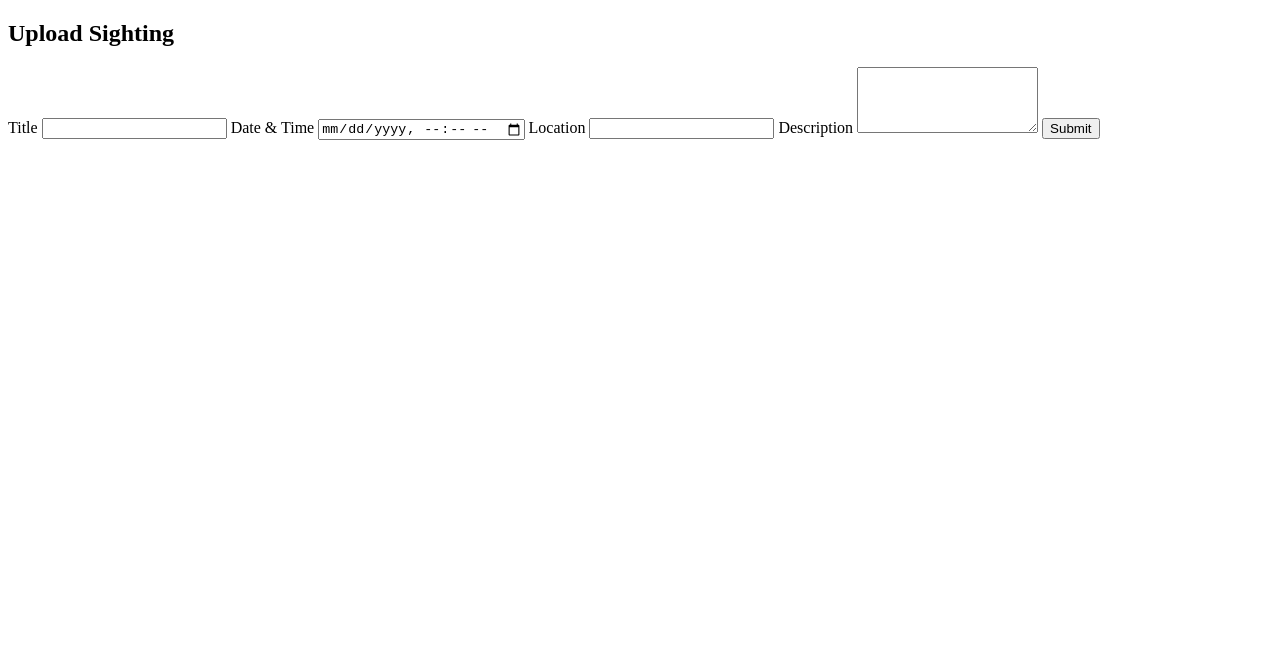
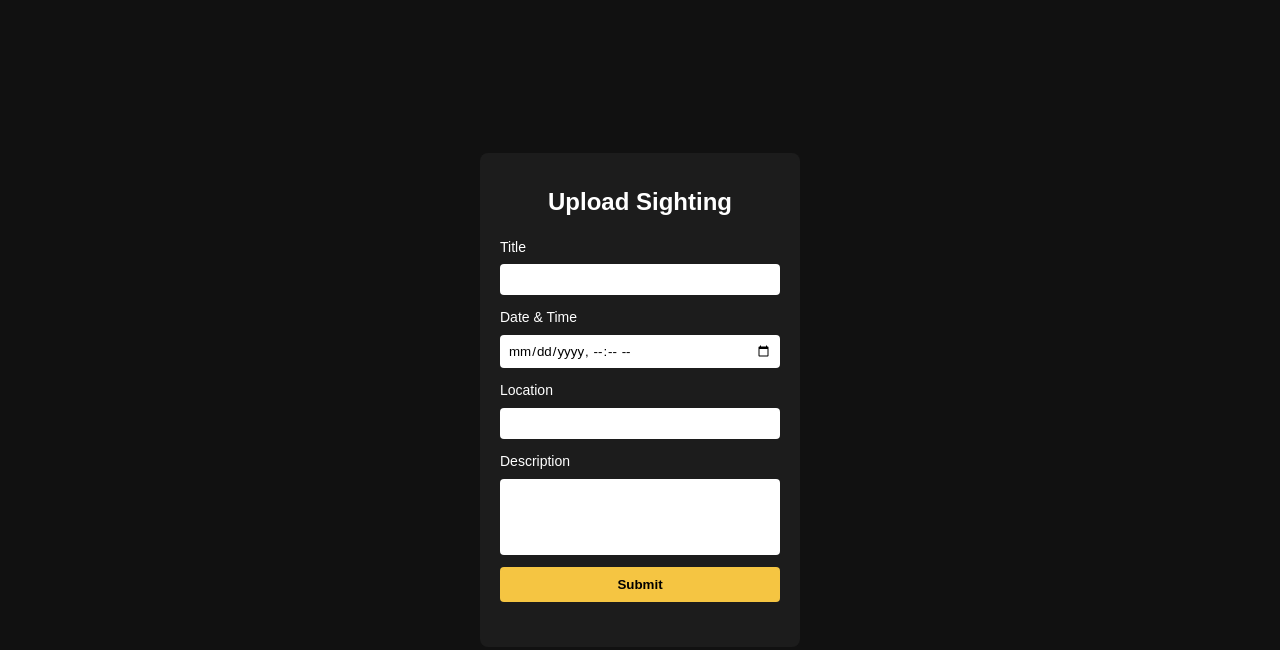
Before and after one commit to s-yadavv/fullStackNodeApp, a website: page public/upload-sightings.html in a window 1280 px wide. Drawn offline with Linux system fonts and the light colour scheme.

Commit message:
updated styles

```diff
--- a/public/styles.css
+++ b/public/styles.css
@@ -1,4 +1,4 @@
- /* * {
+  * {
       margin: 0;
       padding: 0;
       box-sizing: border-box;
@@ -96,7 +96,7 @@
     }
 
     /* Optional: very subtle floating mist / fog effect */
-    /* .mist {
+     .mist {
       position: absolute;
       inset: 0;
       pointer-events: none;
@@ -204,7 +204,7 @@
     }
 
     /* Optional decorative top line */
-    /* .cards-container::before {
+     .cards-container::before {
       content: "";
       position: absolute;
       top: 0;
@@ -259,4 +259,63 @@
 
     a:hover {
       background: #0ea5e9;
-    } */
+    }
+     * {
+  box-sizing: border-box;
+  font-family: Arial, sans-serif;
+}
+
+body {
+  min-height: 100vh;
+  display: flex;
+  justify-content: center;
+  align-items: center;
+  background: #111;
+}
+
+.sighting-form {
+  width: 320px;
+  padding: 20px;
+  background: #1c1c1c;
+  border-radius: 8px;
+  color: #fff;
+}
+
+.sighting-form h2 {
+  text-align: center;
+  margin-bottom: 16px;
+}
+
+.sighting-form label {
+  display: flex;
+  flex-direction: column;
+  font-size: 14px;
+  margin-bottom: 12px;
+}
+
+.sighting-form input,
+.sighting-form textarea {
+  margin-top: 6px;
+  padding: 8px;
+  border-radius: 4px;
+  border: none;
+  outline: none;
+}
+
+.sighting-form textarea {
+  resize: none;
+}
+
+.sighting-form button {
+  width: 100%;
+  padding: 10px;
+  background: #f5c542;
+  border: none;
+  border-radius: 4px;
+  font-weight: bold;
+  cursor: pointer;
+}
+
+.sighting-form button:hover {
+  background: #e0b636;
+}
```
Also changed, not shown: data/data.json (+12 -0 lines), public/404.html (line endings or trailing spaces).
